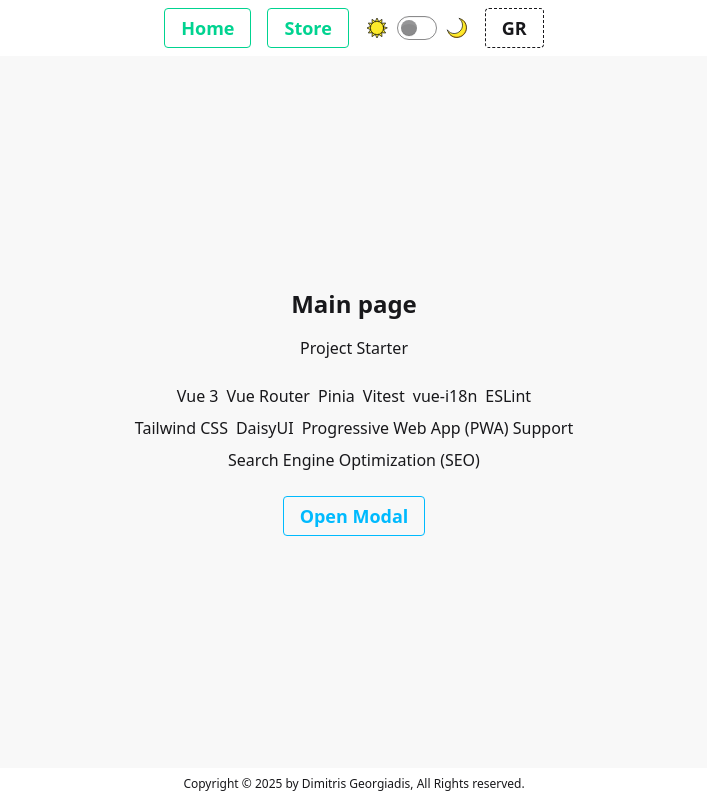
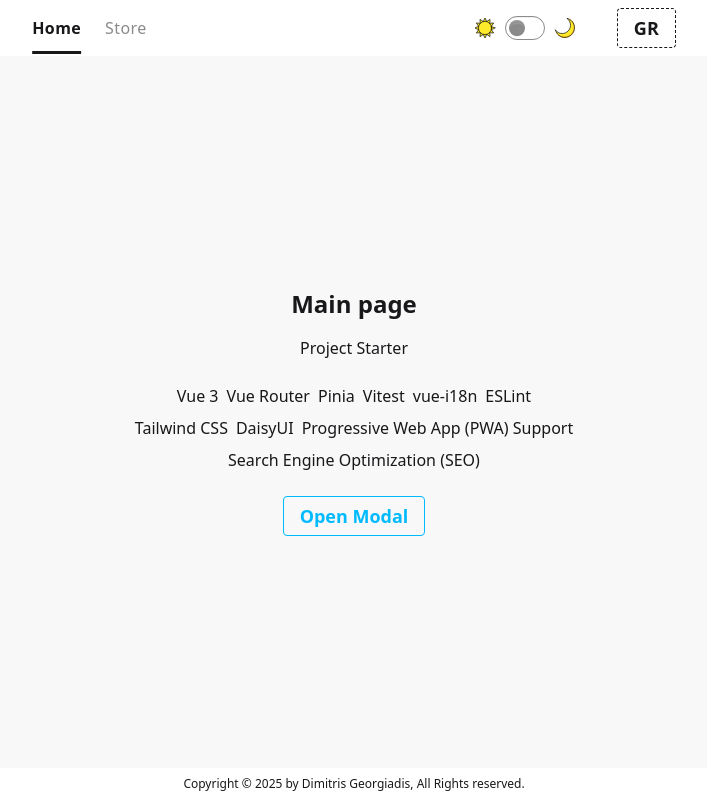
Before and after one commit to geojimas/VibeVue, a Vue app: page / in a window 1280 px wide. Shown: the whole page, without its empty margins (286-993 px from the left). Built offline with nearby package versions, Linux system fonts and the light colour scheme; a web font is replaced by a local one.

Commit message:
Refactors header navigation to use styled active links

```diff
--- a/src/components/HeaderSection.vue
+++ b/src/components/HeaderSection.vue
@@ -1,22 +1,23 @@
 <template>
-  <nav class="flex justify-center items-center flex-row p-2">
-    <RouterLink to="/">
-      <BaseButton
-        theme="success"
-        :label="$t('nav.main')"
-      />
+  <nav class="flex justify-center md:justify-evenly items-center flex-row p-2">
+    <div class="flex gap-6">
+      <RouterLink
+        class="tracking-wide opacity-50 hover:opacity-80"
+        to="/"
+      >
+        {{ $t('nav.main') }}
       </RouterLink>
       <RouterLink
-      class="mx-4"
+        class="tracking-wide opacity-50 hover:opacity-80"
         to="/about"
       >
-      <BaseButton
-        theme="success"
-        :label="$t('nav.second')"
-      />
+        {{ $t('nav.second') }}
       </RouterLink>
-    <ThemeToggle class="mr-4" />
+    </div>
+    <div class="flex gap-6">
+      <ThemeToggle class="mx-4" />
       <SwitchLanguage />
+    </div>
   </nav>
 </template>
 
@@ -25,7 +26,17 @@
   import { defineAsyncComponent } from 'vue'
 
   const ThemeToggle = defineAsyncComponent(() => import('./ThemeToggle.vue'))
-  const BaseButton = defineAsyncComponent(() => import('./BaseButton.vue'))
   const SwitchLanguage = defineAsyncComponent(() => import('./SwitchLanguage.vue'))
 
 </script>
+
+
+<style lang="css" scoped>
+  .active-route {
+    text-decoration: underline;
+    text-underline-offset: 17px;
+    text-decoration-thickness: 3px;
+    font-weight: 600;
+    opacity: 1;
+  }
+</style>
--- a/src/router/index.js
+++ b/src/router/index.js
@@ -2,6 +2,7 @@ import { createRouter, createWebHistory } from 'vue-router'
 import { useLoadingStore } from '../store/loader'
 
 const router = createRouter({
+  linkActiveClass: 'active-route',
   history: createWebHistory(import.meta.env.BASE_URL),
   routes: [
     {
```
Lines whose indentation alone changed are shown as unchanged.
